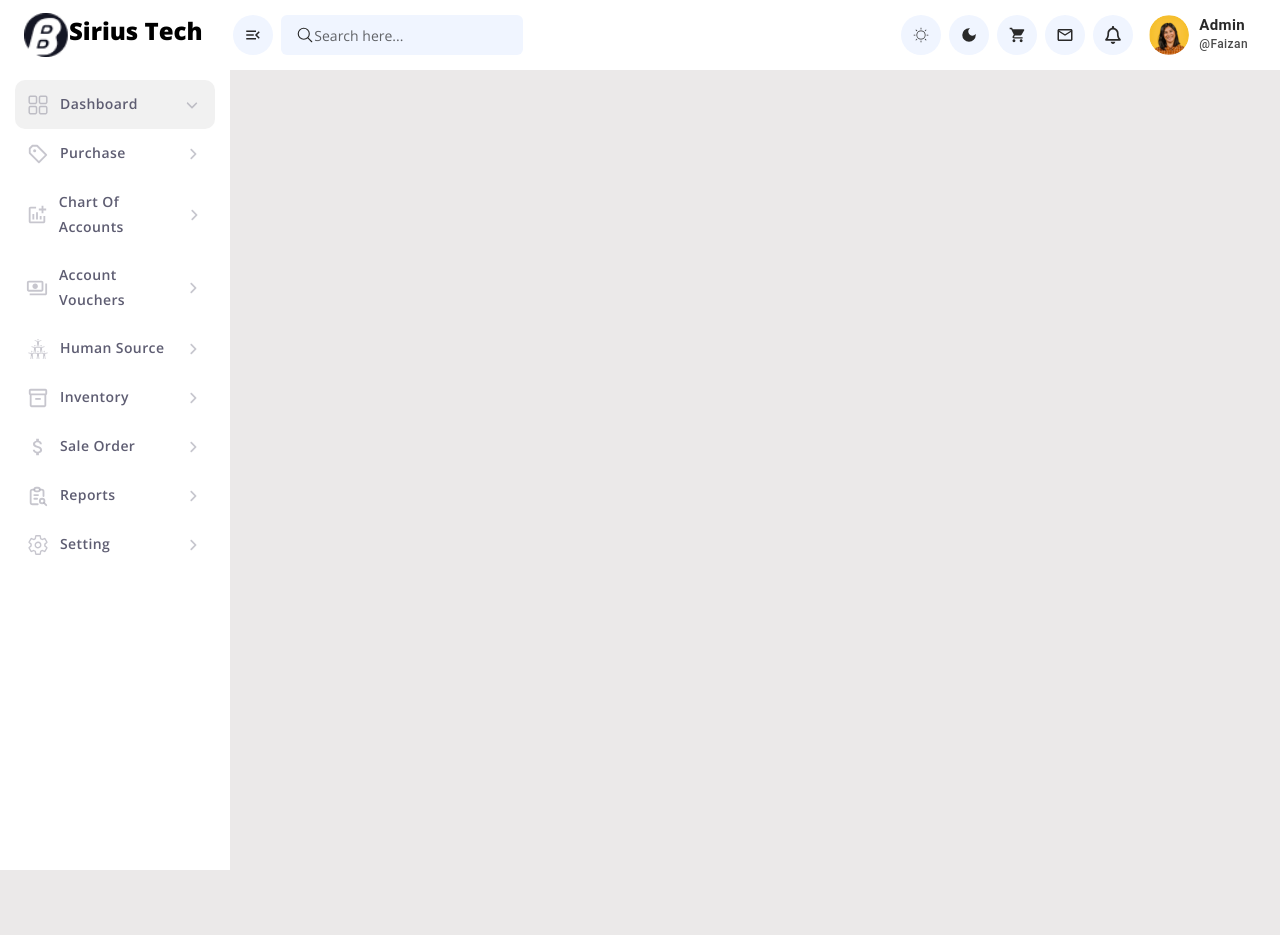
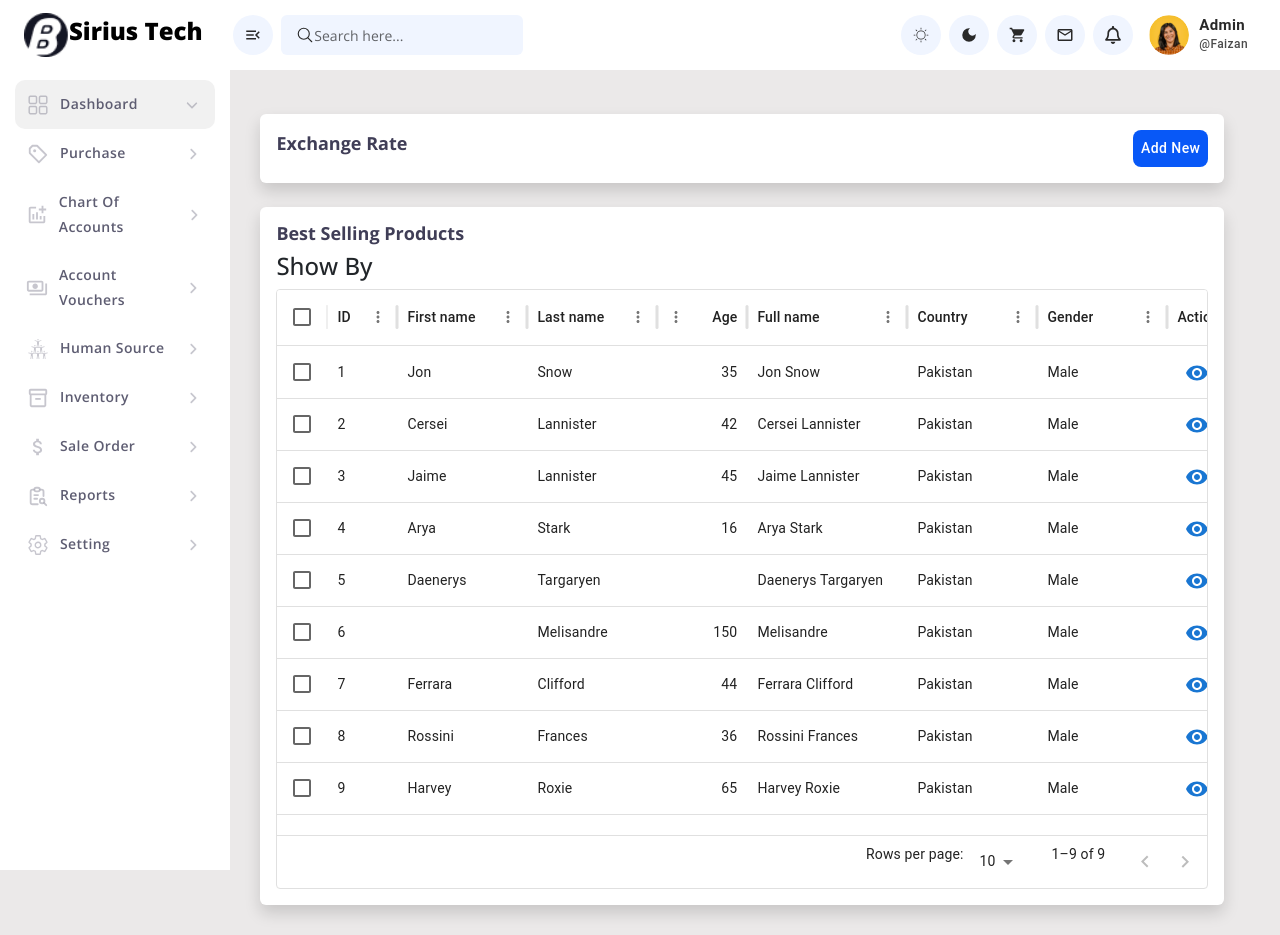
Before and after one commit to MuhammadFaizan42/react-erp, a React (Create React App) app: page /exchange in a window 1280 px wide. Before the commit the page ends 800 px from the top, so only its background shows below. Built offline with nearby package versions, Linux system fonts and the light colour scheme.

Commit message:
sub pages

```diff
--- a/src/App.css
+++ b/src/App.css
@@ -104,3 +104,4 @@ display: block;padding: 6px 0px;font-size: 14px;font-weight: 500;transition: all
 .loginSection .loginBox .wrapper .form-control:focus{border:1px solid #125be8 !important;}
 .loginSection .loginBox .wrapper .form-group .icon{position: absolute;top: 3px;left: 10px;z-index: 100;font-size: 23px;}
 .loginSection .loginBox .wrapper .form-group .icon svg{color:#5e5d72;}
+.btn-blue{background: #0858f7 !important;font-size: 14px !important;font-weight: 600;color:#fff !important;text-transform: capitalize !important;border-radius: 8px !important;}
--- a/src/App.js
+++ b/src/App.js
@@ -7,6 +7,7 @@ import "bootstrap/dist/css/bootstrap.min.css"
 import Sidebar from './component/Sidebar/index.jsx';
 import { createContext, useEffect, useState } from 'react';
 import Login from './pages/Login/index.jsx';
+import ExchangeRate from './pages/Settings/ExchangeRate.jsx';
 
 
 const MyContext=createContext();
@@ -46,6 +47,7 @@ function App() {
                     <Route path="/" exact={true} element={<Dashboard/>} />
                     <Route path="/dashboard" exact={true} element={<Dashboard/>} />
                     <Route path="/login" exact={true} element={<Login/>} />
+                    <Route path="/exchange" exact={true} element={<ExchangeRate/>} />
                 </Routes>
           </div>
     </div>
--- a/src/component/Sidebar/index.jsx
+++ b/src/component/Sidebar/index.jsx
@@ -165,7 +165,7 @@ const Sidebar = () => {
                     </Button>
                     <div className={`submenuWrapper ${activeTab===8 && isToggleSubmenu===true ? 'colapse' : 'colapsed'}`}>
                             <ul className='submenu'>
-                                <li><Link to="#">Exchange / Daily Rate</Link></li>
+                                <li><Link to="/exchange">Exchange / Daily Rate</Link></li>
                                 <li><Link to="#">User Creation </Link></li>
                                 <li><Link to="#">Supplier</Link></li>
                                 <li><Link to="#">Customer</Link></li>
--- a/src/pages/Login/index.jsx
+++ b/src/pages/Login/index.jsx
@@ -3,6 +3,7 @@ import Logo from '../../assets/images/BlueLogo.png'
 import { MyContext } from '../../App'
 import { MdOutlineMailOutline } from "react-icons/md";
 import { RiLockPasswordFill } from "react-icons/ri";
+import { Button } from '@mui/material';
 const Login = () => {
 
     const context=useContext(MyContext);
@@ -18,14 +19,20 @@ const Login = () => {
                 </div>
                 <div className='wrapper mt-3 card border p-3'>
                 <form>
-                    <div className="form-group mb-3 position-relative">
+                    <div className="form-group mb-3 mt-4 position-relative">
                         <span className='icon'> <MdOutlineMailOutline/> </span>
                         <input type='text' className='form-control' placeholder='Enter your Email'/>
                     </div>
 
-                    <div className="form-group mb-3 position-relative">
+                    <div className="form-group mb-3 mt-3 position-relative">
                         <span className='icon'> <RiLockPasswordFill /> </span>
                         <input type='password' className='form-control' placeholder='Enter your Password'/>
+                    </div>
+                    <div className='form-group mt-3'>
+                        <Button className='btn-blue btn-lg w-100'>Sign In</Button>
+                    </div>
+                    <div className="link mt-3 text-center">
+                        <span className=''>Forget Password</span>
                     </div>
                 </form>
                 </div>
--- /dev/null
+++ b/src/pages/Settings/ExchangeRate.jsx
@@ -0,0 +1,40 @@
+import React from 'react'
+//import DashboardBox from './components/dashboardBox';
+import {FaUserCircle} from "react-icons/fa";
+import { IoCartOutline } from "react-icons/io5";
+import { LuShoppingBag } from "react-icons/lu";
+import { Chart } from "react-google-charts";
+import { DataGrid } from '@mui/x-data-grid';
+import { Button, IconButton } from '@mui/material';
+import VisibilityIcon from '@mui/icons-material/Visibility';
+import EditIcon from '@mui/icons-material/Edit';
+import DeleteIcon from '@mui/icons-material/Delete';
+import GridTable from '../Dashboard/components/gridTable';
+
+const ExchangeRate = () => {
+return (
+    <div className="right-content w-100" >
+        <div className="card shadow border-0 p-3 mt-4">
+            <div className="d-flex justify-content-between align-items-center">
+                <h3 className="hd">Exchange Rate</h3>
+                    <Button className="btn-blue">Add New</Button>
+            </div>
+        </div>
+
+
+        <div className='card shadow border-0 p-3 mt-4'>
+                <h3 className='hd'>Best Selling Products</h3>
+            <div className='row cardFilter'>
+                <div className="col">
+                    <h4>Show By</h4>
+                        <GridTable />
+                </div>
+            </div>
+        </div>
+    </div>
+
+  )
+
+}
+
+export default ExchangeRate
```
Also changed, not shown: src/pages/ViewDetail/index.jsx (added, +9 -0 lines).
